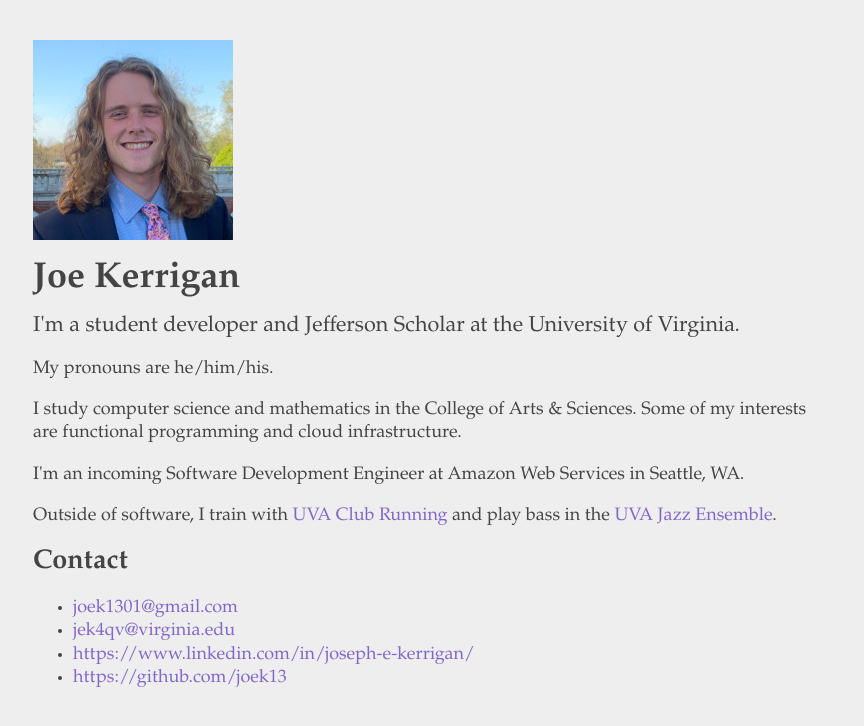
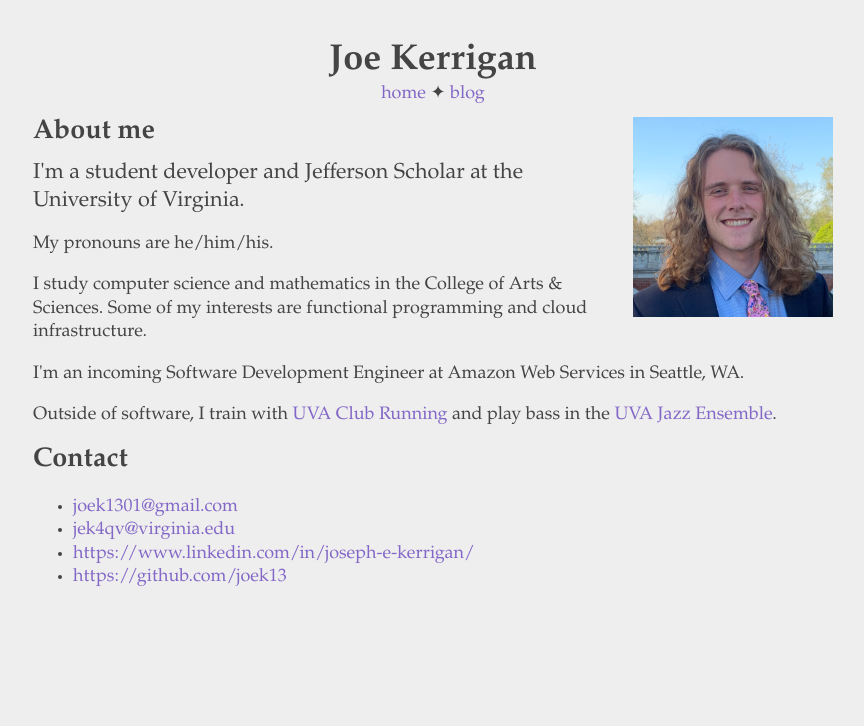
Before and after one commit to joek13/joek13.github.io, a Jekyll site: the page built from index.html, in a window 1280 px wide. Shown: the top 726 px of the page, without its empty margins (207-1071 px from the left). Built offline with Jekyll 4.4.1, drawn with Linux system fonts in a browser that asks for light colours.

Commit message:
Add header on homepage

```diff
--- /dev/null
+++ b/_includes/header.html
@@ -0,0 +1,10 @@
+<header>
+    <h1>Joe Kerrigan</h1>
+    <nav>
+        <p>
+            <a href="/">home</a>
+            &#10022;
+            <a href="/blog/">blog</a>
+        </p>
+    </nav>
+</header>
--- a/_layouts/default.html
+++ b/_layouts/default.html
@@ -18,6 +18,7 @@
 </head>
 
 <body>
+    {%include header.html %}
     {% unless page.breadcrumbs == false %}
     <nav>
         {% include breadcrumbs.html %}
--- a/_sass/base.scss
+++ b/_sass/base.scss
@@ -40,11 +40,30 @@ a:visited {
     color: $color-accent;
 }
 
-// homepage-specific styles
-
 .subtitle {
     margin: 0;
     font-size: 1.2em;
+}
+
+header {
+    text-align: center;
+}
+
+header > h1, header > nav, header > nav > p {
+    margin: 0 0;
+}
+
+// styles for /index.html
+#profile {
+    margin-left: 20px;
+    margin-bottom: 20px;
+    float: right;
+
+    @media screen and (max-width: 650px) {
+        display: block;
+        margin: 10px auto;
+        float: none;
+    }
 }
 
 // styles for /blog
--- a/blog/index.html
+++ b/blog/index.html
@@ -1,8 +1,8 @@
 ---
 layout: default
-description: Joe Kerrigan's blog posts.
-title: Joe Kerrigan's blog
-categories: technical
+description: Joe Kerrigan's blog.
+title: Blog
+breadcrumbs: false
 ---
 
 <h1>Blog</h1>
--- a/index.html
+++ b/index.html
@@ -6,9 +6,10 @@ breadcrumbs: false
 ---
 
 <img id="profile" src="/img/joe.jpg" width="200" alt="a picture of Joe Kerrigan smiling outdoors" />
-<h1 id="name">Joe Kerrigan</h1>
-<p class="subtitle">I'm a student developer and Jefferson Scholar at the University of Virginia.</p>
+
 <section id="about">
+    <h2>About me</h2>
+    <p class="subtitle">I'm a student developer and Jefferson Scholar at the University of Virginia.</p>
     <p>
         My pronouns are he/him/his.
     </p>
```
